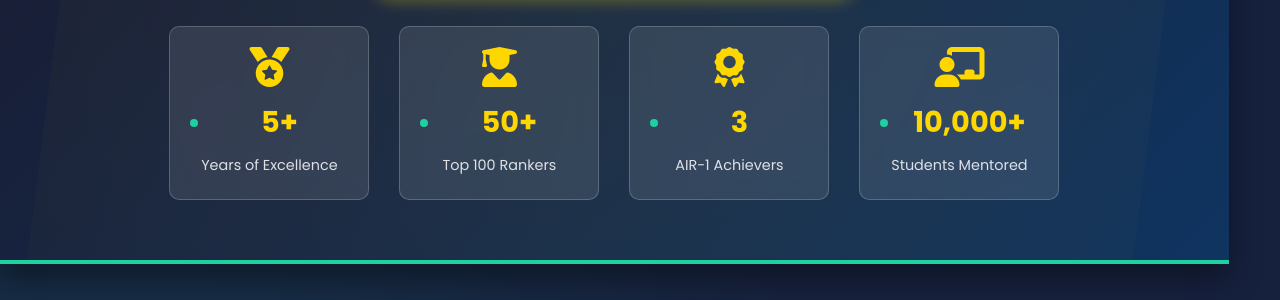
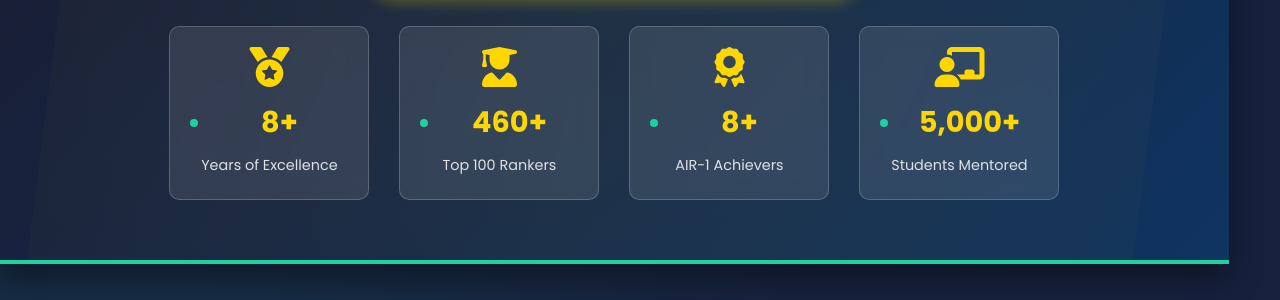
Before and after one commit to Samarjeetkumarsingh/Metallurgy, a Jekyll site: the page built from _posts/2025-04-14-GATE-Metallurgy-Syllabus.md, in a window 1280 px wide and 900 px high. Shown: the part 288-588 px from the top of the window. Built offline with Jekyll 4.4.1, drawn with Linux system fonts in a browser that asks for light colours.

Commit message:
Update 2025-04-14-GATE-Metallurgy-Syllabus.md

```diff
--- a/_posts/2025-04-14-GATE-Metallurgy-Syllabus.md
+++ b/_posts/2025-04-14-GATE-Metallurgy-Syllabus.md
@@ -778,22 +778,22 @@ max-width: 100%;
             <div class="achievements">
                 <div class="achievement-card">
                     <i class="fas fa-medal"></i>
-                    <h3>5+</h3>
+                    <h3>8+</h3>
                     <p>Years of Excellence</p>
                 </div>
                 <div class="achievement-card">
                     <i class="fas fa-user-graduate"></i>
-                    <h3>50+</h3>
+                    <h3>460+</h3>
                     <p>Top 100 Rankers</p>
                 </div>
                 <div class="achievement-card">
                     <i class="fas fa-award"></i>
-                    <h3>3</h3>
+                    <h3>8+</h3>
                     <p>AIR-1 Achievers</p>
                 </div>
                 <div class="achievement-card">
                     <i class="fas fa-chalkboard-teacher"></i>
-                    <h3>10,000+</h3>
+                    <h3>5,000+</h3>
                     <p>Students Mentored</p>
                 </div>
             </div>
@@ -1179,7 +1179,7 @@ max-width: 100%;
                         </div>
                         <h2 class="platform-title">The Premier GATE MT Preparation Platform</h2>
                     </div>
-                    <img src="https://testurself.com/wp-content/uploads/2023/05/rankers-badge.png" alt="Top Rankers Badge" width="120">
+                    <img src="https://images-website-testurself.s3.us-east-1.amazonaws.com/Screenshot+2024-08-14+at+3.56+Background+Removed.25%E2%80%AFPM.png" alt="Top Rankers Badge" width="120">
                 </div>
 
                 <p>Since 2018, TestUrSelf has been the trusted platform for GATE Metallurgy aspirants, producing consistent top rankers including AIR-1 in 2019, 2021, and 2022. Our proven methodology combines comprehensive syllabus coverage with cutting-edge assessment tools.</p>
```
